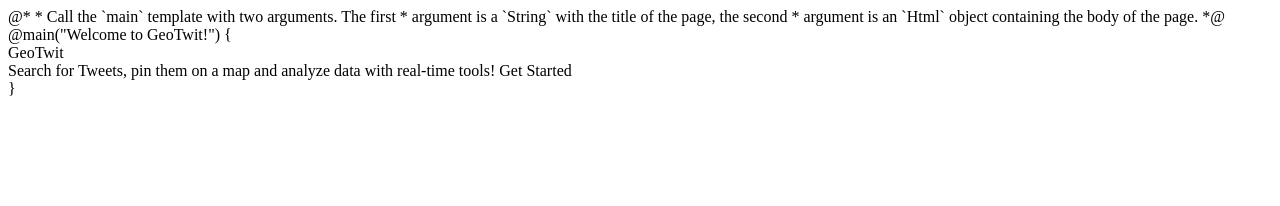
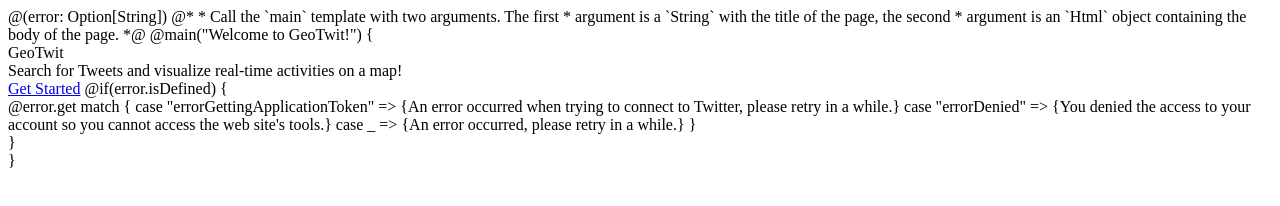
Before and after one commit to edri/GeoTwit, a plain HTML site: page app/GeoTwit/app/views/index.scala.html in a window 1280 px wide. Drawn offline with Linux system fonts and the light colour scheme.

Commit message:
Update index page, add Twitter4J library to the project and implement the Twitter's connection.

```diff
--- a/app/GeoTwit/app/assets/stylesheets/style.less
+++ b/app/GeoTwit/app/assets/stylesheets/style.less
@@ -58,3 +58,12 @@
         outline: 0;
     }
 }
+
+.home-error {
+    bottom: 1vh;
+    font-size: 1vw;
+    left: 0;
+    margin-left: 50%;
+    position: absolute;
+    transform: translateX(-50%);
+}
--- a/app/GeoTwit/app/views/index.scala.html
+++ b/app/GeoTwit/app/views/index.scala.html
@@ -1,3 +1,5 @@
+@(error: Option[String])
+
 @*
  * Call the `main` template with two arguments. The first
  * argument is a `String` with the title of the page, the second
@@ -9,7 +11,19 @@
         <div class="home-title">
             GeoTwit
         </div>
-        <span class="home-slogan">Search for Tweets, pin them on a map and analyze data with real-time tools!</span>
-        <a class="btn btn-primary get-started-button">Get Started</a>
+        <div class="home-slogan">Search for Tweets and visualize real-time activities on a map!</div>
+        <a class="btn btn-primary get-started-button" href="@routes.HomeController.auth">Get Started</a>
+
+        @if(error.isDefined) {
+            <div class="panel panel-danger home-error">
+                <div class="panel-heading">
+                    @error.get match {
+                        case "errorGettingApplicationToken" => {An error occurred when trying to connect to Twitter, please retry in a while.}
+                        case "errorDenied"                  => {You denied the access to your account so you cannot access the web site's tools.}
+                        case _                              => {An error occurred, please retry in a while.}
+                    }
+                </div>
+            </div>
+        }
     </div>
 }
```
Also changed, not shown: app/GeoTwit/app/views/search.scala.html (added, +8 -0 lines), 5 other files.
